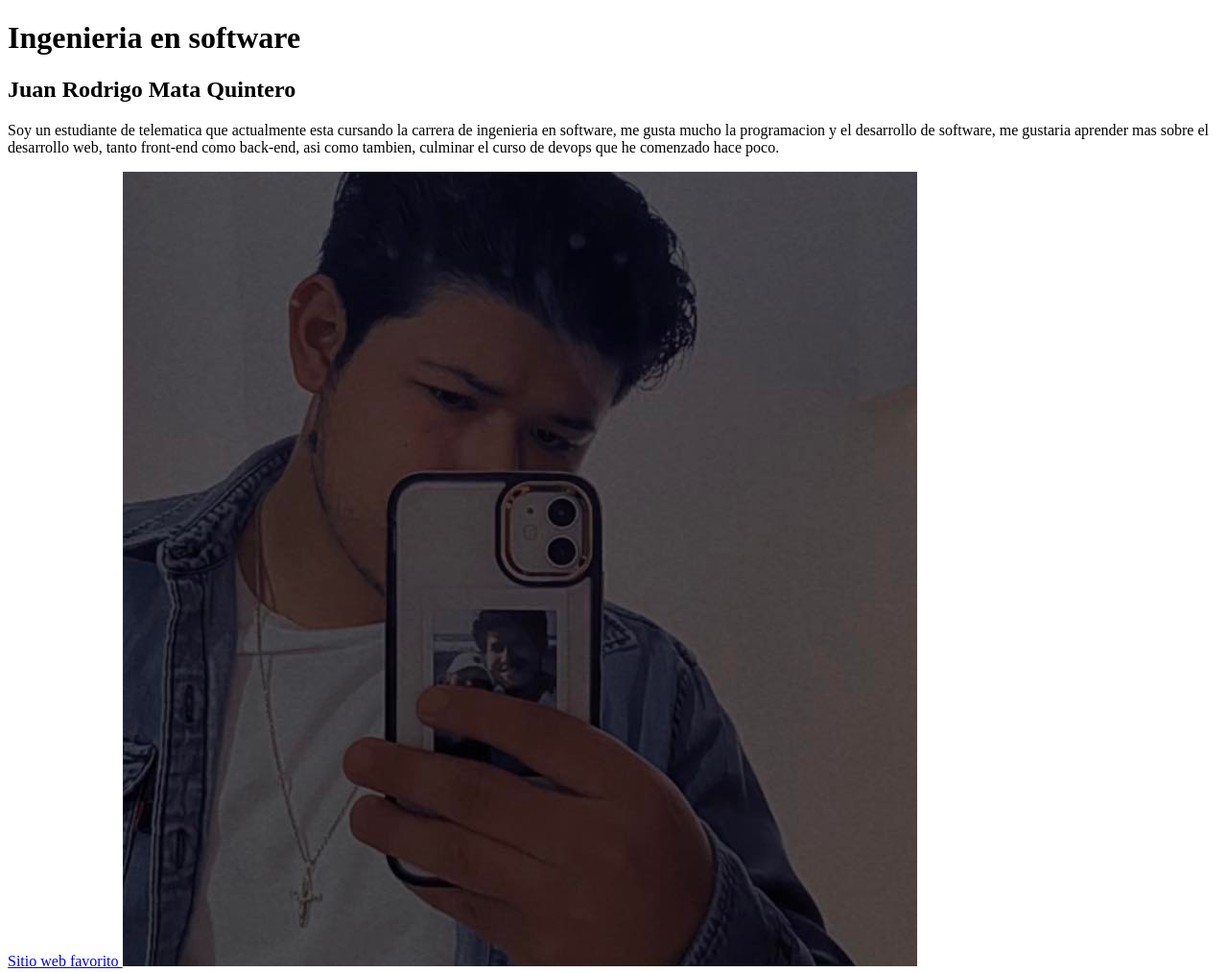
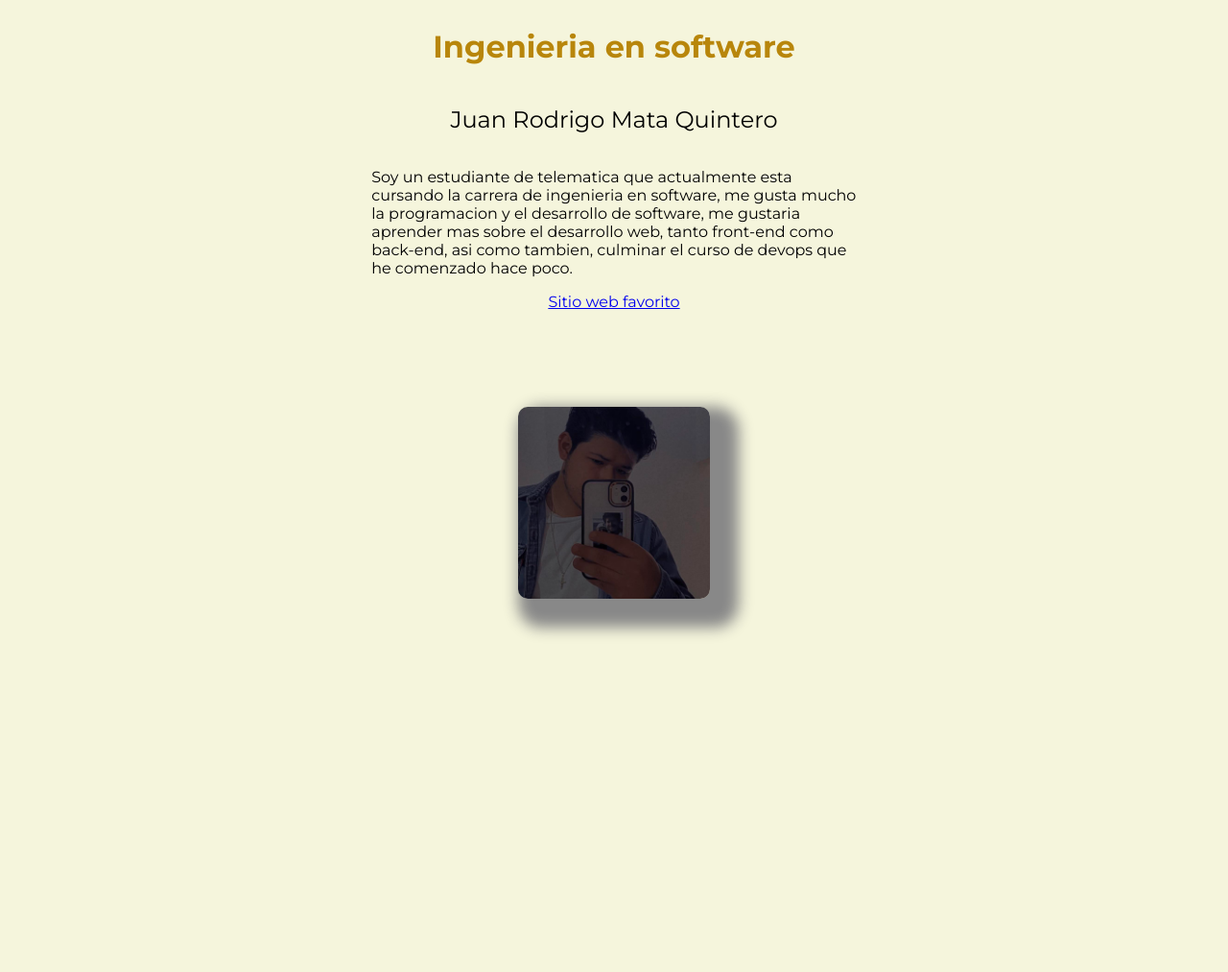
Before and after one commit to JuanRMata/ejemplo1-html, a plain HTML site: page index.html in a window 1280 px wide. Shown: the whole page at 96% size. After the commit the page ends 800 px from the top, so only its background shows below. Drawn offline with Linux system fonts and the light colour scheme.

Commit message:
Aplicacion de estilos sencillos

```diff
--- /dev/null
+++ b/index.css
@@ -0,0 +1,31 @@
+.fondo {
+    background-color: beige;
+    font-family: 'Lato', sans-serif;
+    font-family: 'Montserrat', sans-serif;
+    display: flex;
+    flex-direction: column;
+    align-items: center;
+}
+
+.imagen {
+    width: 200px;
+    height: 200px;
+    margin-top: 100px;
+    border-radius: 10px;
+    box-shadow: 15px 15px 15px 15px #888888;
+}
+
+.titulo {
+    color: darkgoldenrod;
+}
+
+.subtitulo {
+    font-weight: 400;
+
+}
+
+.parrafo {
+    margin-left: 30%;
+    margin-right: 30%;
+    text-justify: auto;
+}
--- a/index.html
+++ b/index.html
@@ -4,11 +4,15 @@
     <meta charset="UTF-8" />
     <meta name="viewport" content="width=device-width, initial-scale=1.0" />
     <title>Biografia</title>
+    <link rel="stylesheet" href="index.css">
+    <link rel="preconnect" href="https://fonts.googleapis.com">
+    <link rel="preconnect" href="https://fonts.gstatic.com" crossorigin>
+    <link href="https://fonts.googleapis.com/css2?family=Lato:wght@400;700;900&family=Montserrat:wght@400;600;700&display=swap" rel="stylesheet">
   </head>
-  <body>
-    <h1>Ingenieria en software</h1>
-    <h2>Juan Rodrigo Mata Quintero</h2>
-    <p>
+  <body class="fondo">
+    <h1 class="titulo">Ingenieria en software</h1>
+    <h2 class="subtitulo">Juan Rodrigo Mata Quintero</h2>
+    <p class="parrafo">
       Soy un estudiante de telematica que actualmente esta cursando la carrera
       de ingenieria en software, me gusta mucho la programacion y el desarrollo
       de software, me gustaria aprender mas sobre el desarrollo web, tanto
@@ -16,6 +20,6 @@
       he comenzado hace poco.
     </p>
     <a href="https://www.youtube.com/"> Sitio web favorito </a>
-    <img src="./yo.jpg" alt="Fotografia sobre mi" />
+    <img src="./yo.jpg" alt="Fotografia sobre mi" class="imagen"/>
   </body>
 </html>
```
